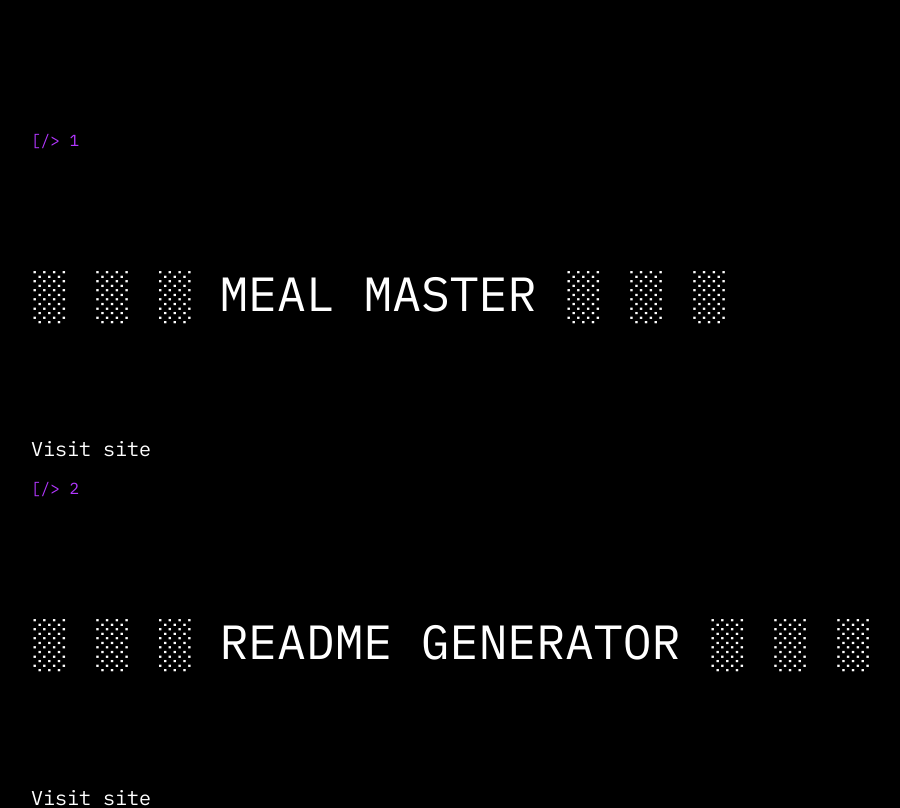
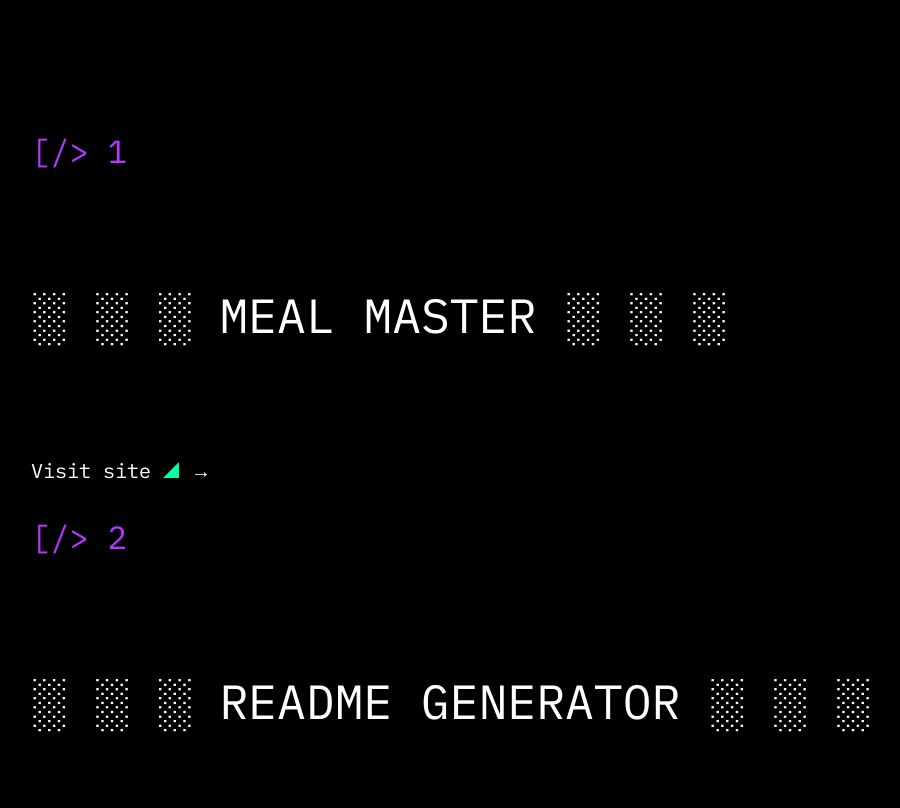
Before and after one commit to DesislavaMetodieva/portfolio, a React (Create React App) app: page / in a window 1280 px wide. Shown: the part 1200-2008 px from the top of the page, without its empty margins (129-1029 px from the left). Built offline with nearby package versions, Linux system fonts and the light colour scheme.

Commit message:
Added arrow and triangle shapes

```diff
--- a/src/components/ProjectPage/ProjectPage.css
+++ b/src/components/ProjectPage/ProjectPage.css
@@ -14,4 +14,6 @@ h6 {
 
 .index {
     color: var(--purple);
+    font-weight: 400;
+    font-size: 32px;
 }
--- a/src/components/ProjectPage/ProjectPage.js
+++ b/src/components/ProjectPage/ProjectPage.js
@@ -1,15 +1,14 @@
-import React from "react"
-import "./ProjectPage.css"
-// import { triangle } from "../../assets/triangle.svg"
+import React from "react";
+import "./ProjectPage.css";
+import triangle from "./triangle.svg";
 
 const ProjectPage = ({ index, imageUrl, title, repoLink }) => {
-
   return (
     <div className="project-item">
       <p className="index">[/> {index}</p>
       <h6>░ ░ ░ {title} ░ ░ ░</h6>
       <a className="link-repo" href={repoLink}>
-            Visit site
+        Visit site <span><img src={triangle} alt="Triangle icon" /> → </span>
       </a>
     </div>
   );
```
Also changed, not shown: src/components/ProjectPage/triangle.svg (renamed from assets/triangle.svg). Lines whose indentation alone changed are shown as unchanged.
